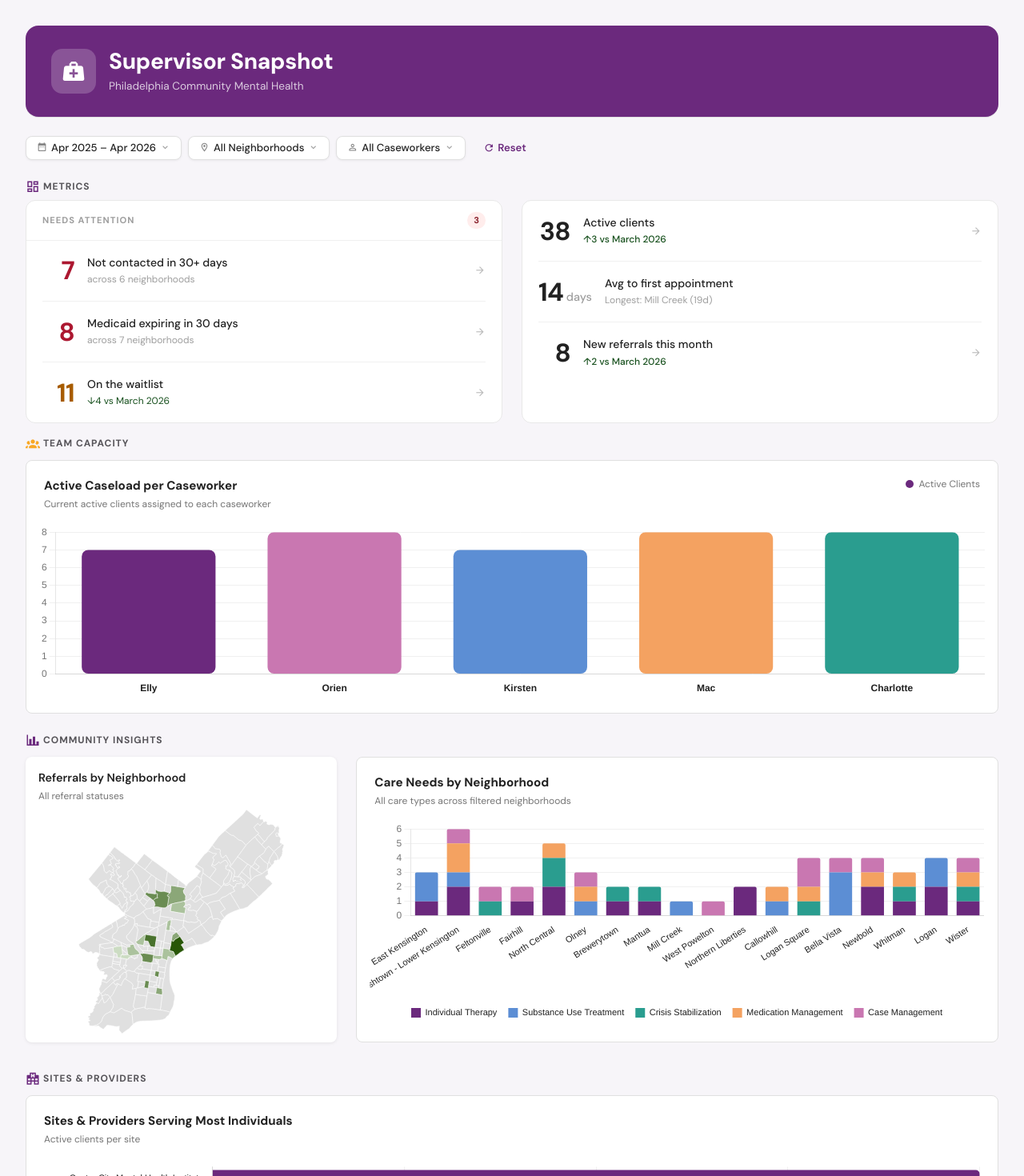
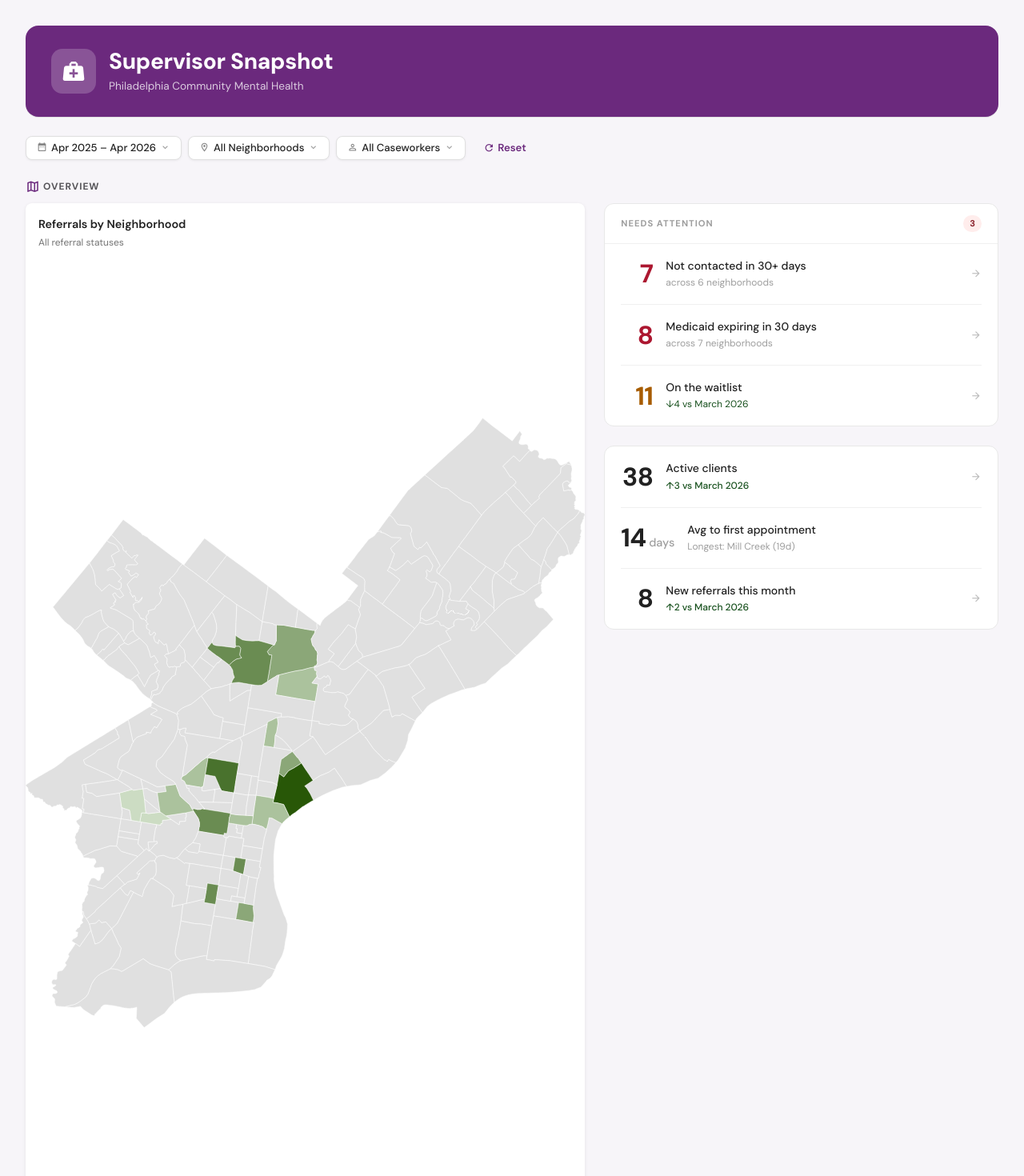
Before and after one commit to kmcconnell4/Protogen_Academy_300_Supervisor_Snapshot, a Vue app: page / in a window 1280 px wide. Shown: the top 1470 px of the page at 80% size. Built offline with nearby package versions, Linux system fonts and the light colour scheme.

Commit message:
Adjusted layout to give more prominence to the neighborhood map

```diff
--- a/src/components/ActionNeededRow.vue
+++ b/src/components/ActionNeededRow.vue
@@ -1,5 +1,5 @@
 <template>
-  <v-col cols="12" md="6">
+  <v-col cols="12">
     <div
       class="watchlist-card"
       :class="{ 'watchlist-card--clear': totalCount === 0 }"
--- a/src/components/PhillyNeighborhoodMap.vue
+++ b/src/components/PhillyNeighborhoodMap.vue
@@ -154,6 +154,8 @@ const ariaLabel = computed(() => {
   border-radius: 8px;
   background: #ffffff;
   box-shadow: 0 1px 4px rgba(0, 0, 0, 0.08) !important;
+  display: flex;
+  flex-direction: column;
 }
 
 .chart-card__header {
@@ -174,7 +176,8 @@ const ariaLabel = computed(() => {
 
 .map-wrap {
   position: relative;
-  height: 280px;
+  flex: 1;
+  min-height: 360px;
   overflow: hidden;
 }
 
--- a/src/components/SummaryRow.vue
+++ b/src/components/SummaryRow.vue
@@ -1,5 +1,5 @@
 <template>
-  <v-col cols="12" md="6">
+  <v-col cols="12">
     <div class="status-strip">
       <!-- Total Active -->
       <div
--- a/src/views/DashboardView.vue
+++ b/src/views/DashboardView.vue
@@ -10,13 +10,21 @@
       @reset="resetFilters"
     />
 
-    <!-- ── At a Glance (Action Needed + Big Picture combined row) ──────── -->
-    <section aria-labelledby="at-a-glance-heading" class="mb-4">
-      <h2 id="at-a-glance-heading" class="section-label mb-2">
-        <v-icon color="primary" size="18" class="mr-1" aria-hidden="true">mdi-view-dashboard-outline</v-icon>
-        Metrics
+    <!-- ── Overview: Map + At a Glance ────────────────────────────────── -->
+    <section aria-labelledby="overview-heading" class="mb-4">
+      <h2 id="overview-heading" class="section-label mb-3">
+        <v-icon color="primary" size="18" class="mr-1" aria-hidden="true">mdi-map-outline</v-icon>
+        Overview
       </h2>
       <v-row align="stretch">
+        <v-col cols="12" md="7">
+          <PhillyNeighborhoodMap
+            :data="referralsByNeighborhood"
+            @neighborhood-click="onNeighborhoodClick"
+          />
+        </v-col>
+        <v-col cols="12" md="5">
+          <v-row>
             <ActionNeededRow
               :not-contacted="notContactedIn30Days"
               :medicaid-expiring="medicaidExpiringIn30Days"
@@ -37,6 +45,8 @@
               @new-referrals-click="onNewReferralsClick"
             />
           </v-row>
+        </v-col>
+      </v-row>
     </section>
 
     <!-- ── 🟡 Caseload Chart ───────────────────────────────────────────── -->
@@ -51,27 +61,17 @@
       />
     </section>
 
-    <!-- ── Charts Row ─────────────────────────────────────────────────── -->
-    <section aria-labelledby="charts-heading" class="mb-2">
-      <h2 id="charts-heading" class="section-label mb-3">
+    <!-- ── Care Needs by Neighborhood ─────────────────────────────────── -->
+    <section aria-labelledby="care-needs-heading" class="mb-2">
+      <h2 id="care-needs-heading" class="section-label mb-3">
         <v-icon color="primary" size="18" class="mr-1">mdi-chart-bar</v-icon>
-        Community Insights
+        Care Needs by Neighborhood
       </h2>
-      <v-row class="mb-6">
-        <v-col cols="12" md="4">
-          <PhillyNeighborhoodMap
-            :data="referralsByNeighborhood"
-            @neighborhood-click="onNeighborhoodClick"
-          />
-        </v-col>
-        <v-col cols="12" md="8">
       <CareNeedsByNeighborhoodChart
         :data="careNeedsByNeighborhood"
         :care-types="data.metadata.careTypes"
         @bar-click="onCareNeedsClick"
       />
-        </v-col>
-      </v-row>
     </section>
 
     <!-- ── Sites Chart ────────────────────────────────────────────────── -->
```
Lines whose indentation alone changed are shown as unchanged.
